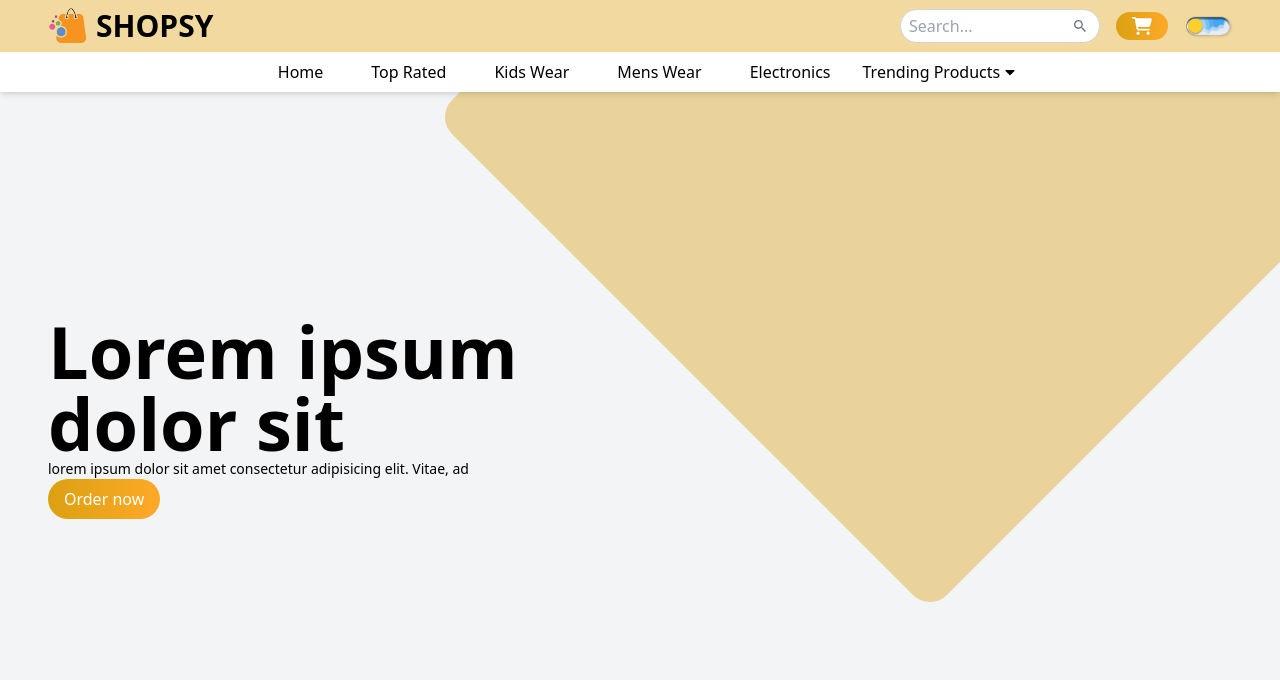
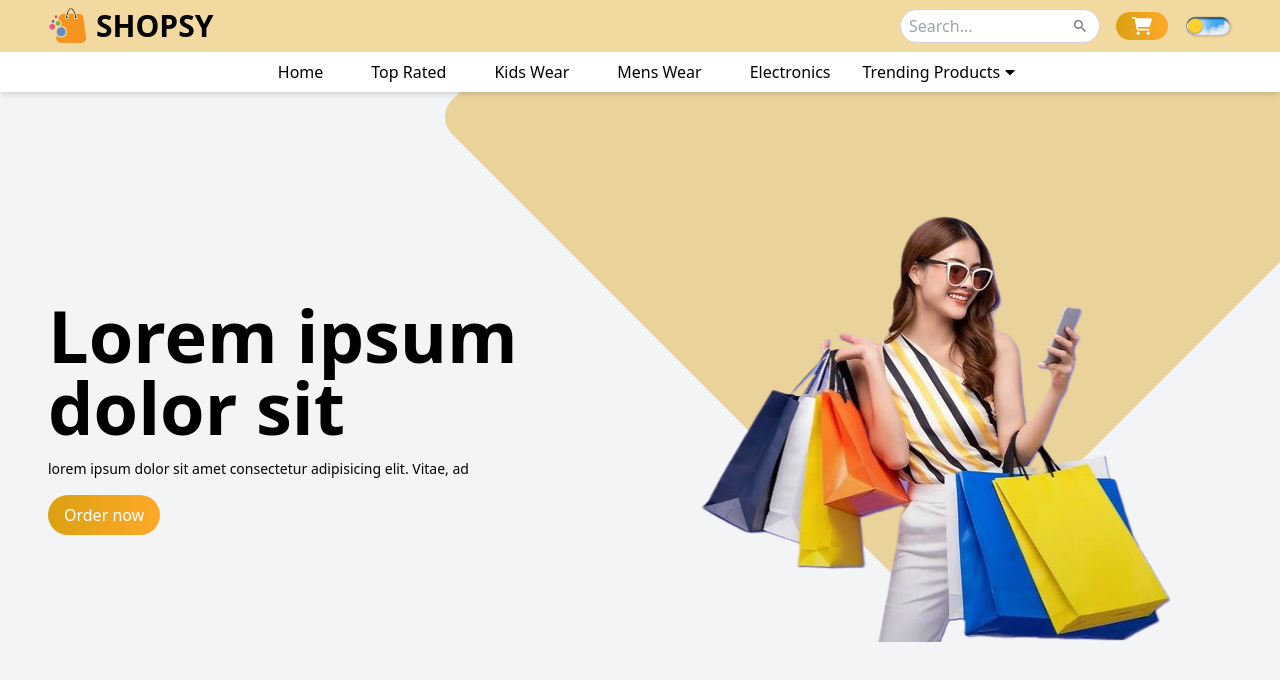
Before and after one commit to G3RGES/eccomerce-website, a React (Vite) app: page / in a window 1280 px wide. Shown: the top 680 px of the page. Built offline with nearby package versions, Linux system fonts and the light colour scheme.

Commit message:
Update Hero.jsx

```diff
--- a/src/components/Hero.jsx
+++ b/src/components/Hero.jsx
@@ -1,5 +1,8 @@
 /* eslint-disable no-unused-vars */
 import React from "react";
+
+// slider
+import Slider from "react-slick";
 
 // assets
 import Image1 from "../assets/hero/women.png";
@@ -36,7 +39,7 @@ const Hero = () => {
       {/* background pattern */}
       <div
         className="h-[700px] w-[700px] bg-primary/40 absolute -top-1/2 right-0
-      rounded-3xl rotate-45 -z-9 dark:bg-tertiary/40  "
+      rounded-3xl rotate-45 -z[9] dark:bg-tertiary/40  "
       ></div>
 
       {/* hero section */}
@@ -44,7 +47,10 @@ const Hero = () => {
         <div className="">
           <div className="grid grid-cols-1 sm:grid-cols-2 ">
             {/* text content section */}
-            <div className="">
+            <div
+              className="flex flex-col justify-center gap-4 pt-12 sm:pt-0
+            text-center sm:text-left order-2 sm:order-1 relative z-10 "
+            >
               <h1 className="text-5xl sm:text-6xl lg:text-7xl font-bold">
                 Lorem ipsum dolor sit
               </h1>
@@ -63,6 +69,16 @@ const Hero = () => {
             </div>
 
             {/* image section */}
+            <div className="order-1 sm:order-2 ">
+              <div className="relative z-10">
+                <img
+                  className="w-[300px] h-[300px] sm:h-[450px] sm:w-[450px] sm:scale-125
+                  object-contain mx-auto  "
+                  src={Image1}
+                  alt=""
+                />
+              </div>
+            </div>
           </div>
         </div>
       </div>
```
